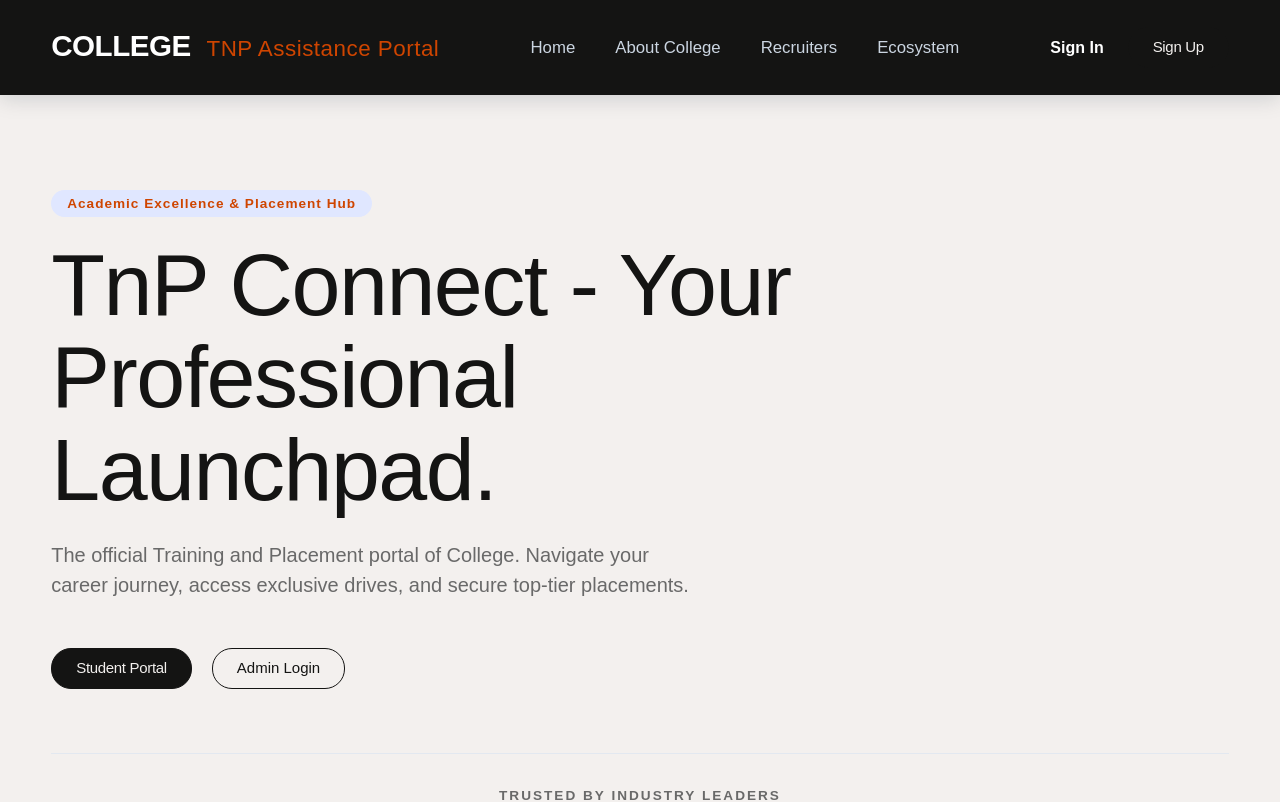
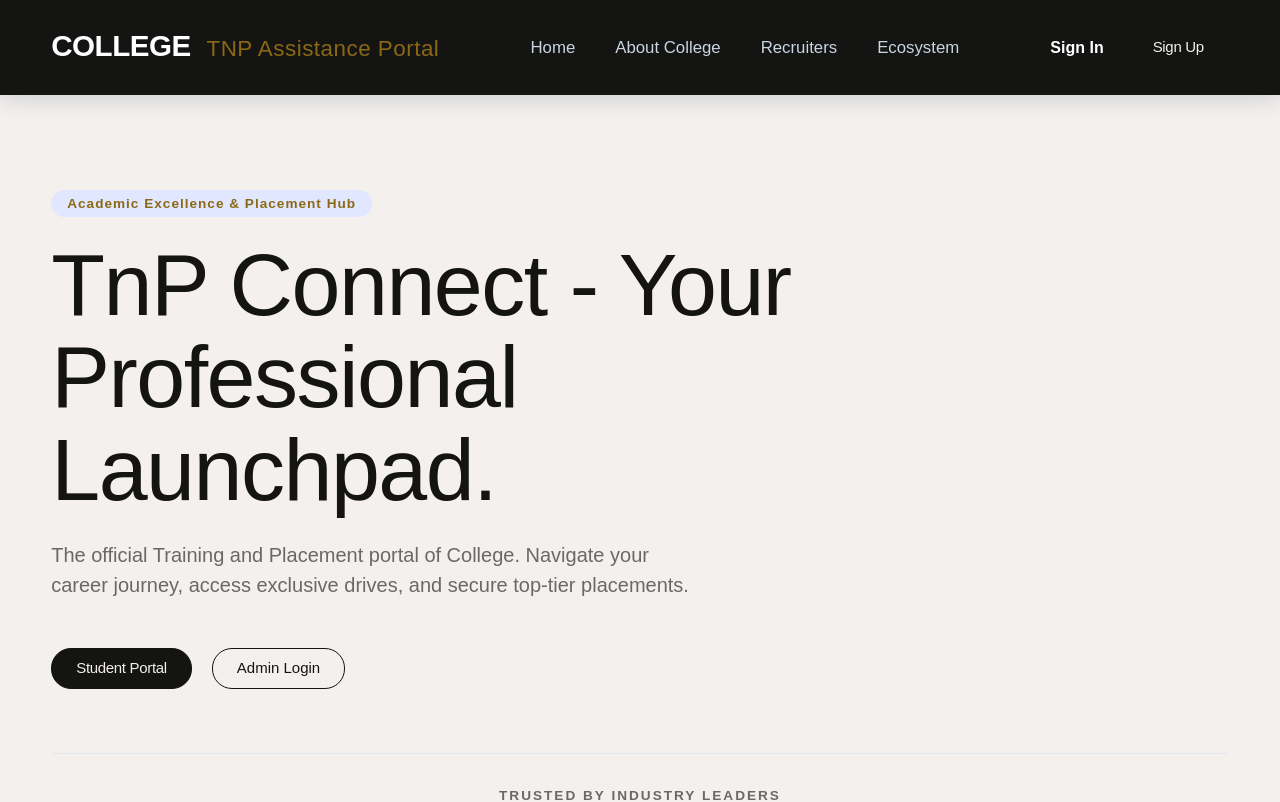
Before and after one commit to CyNv2000/Placify, an Angular app in the folder frontend2/: page / in a window 1280 px wide. Shown: the top 802 px of the page. Built offline with nearby package versions, Linux system fonts and the light colour scheme; a web font is replaced by a local one.

Commit message:
Update orange accent theme to dark gold

```diff
--- a/frontend2/src/styles.css
+++ b/frontend2/src/styles.css
@@ -19,10 +19,10 @@
   --dust-taupe:  #D1CDC7;
 
   /* ── Semantic & Accent ── */
-  --signal-orange:       #CF4500;
-  --light-signal-orange: #F37338;
-  --clay-brown:          #9A3A0A;
-  --link-blue:           #3860BE;
+  --signal-orange:       #8B6914;
+  --light-signal-orange: #B08A32;
+  --clay-brown:          #6F5312;
+  --link-blue:           #8B6914;
 
   /* ── Radius ── */
   --radius-sm:      6px;
@@ -220,7 +220,7 @@ html.dark-theme {
   --charcoal:       #E8E2DA;
   --slate-gray:     #A0A0A0;
   --dust-taupe:     #444444;
-  --signal-orange:  #F37338;
+  --signal-orange:  #C5A04A;
   --bg-light:       #141413;
   --bg-white:       #262627;
   --text-main:      #F3F0EE;
```
